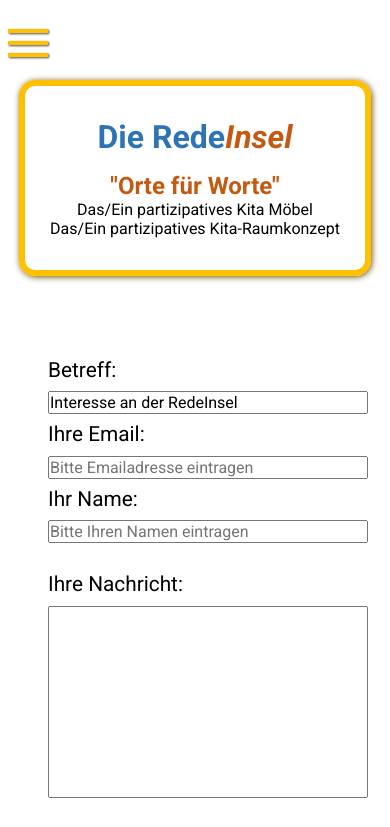
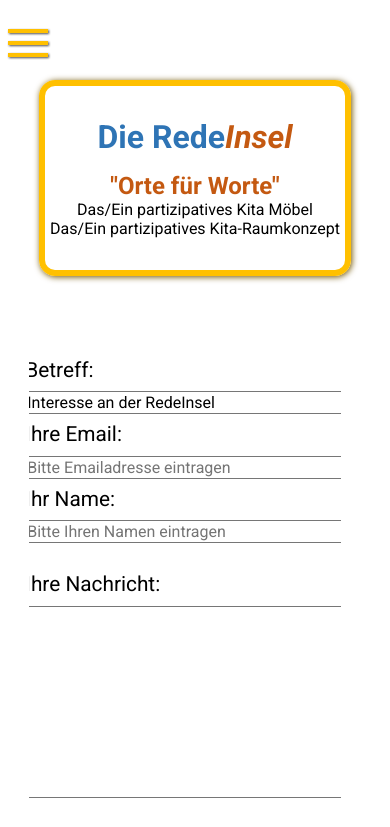
Before and after one commit to moretime-dev/redeinsel, a plain HTML site: page public/kontakt.html in a window 390 px wide. Shown: the top 827 px of the page. Drawn offline with Linux system fonts and the light colour scheme.

Commit message:
vw replace

```diff
--- a/public/styles/styles.css
+++ b/public/styles/styles.css
@@ -386,7 +386,7 @@ textarea:focus,
 }
 
 .overlay-nav-link {
-  margin: 5em auto;
+  margin: 2em auto;
 }
 
 .overlay-nav-link a {
@@ -427,7 +427,7 @@ textarea:focus,
   }
 
   .page-container {
-    max-width: 500px;
+    max-width: 95vw;
     overflow-x: hidden;
   }
 
@@ -435,7 +435,7 @@ textarea:focus,
   .bilder,
   .dimension,
   .quote {
-    width: 22em;
+    width: 80vw;
     margin: 2em auto;
   }
 
@@ -459,7 +459,7 @@ textarea:focus,
   }
 
   #kontaktformular {
-    width: 20em;
+    width: 80vw;
     overflow-x: hidden;
   }
 
```
